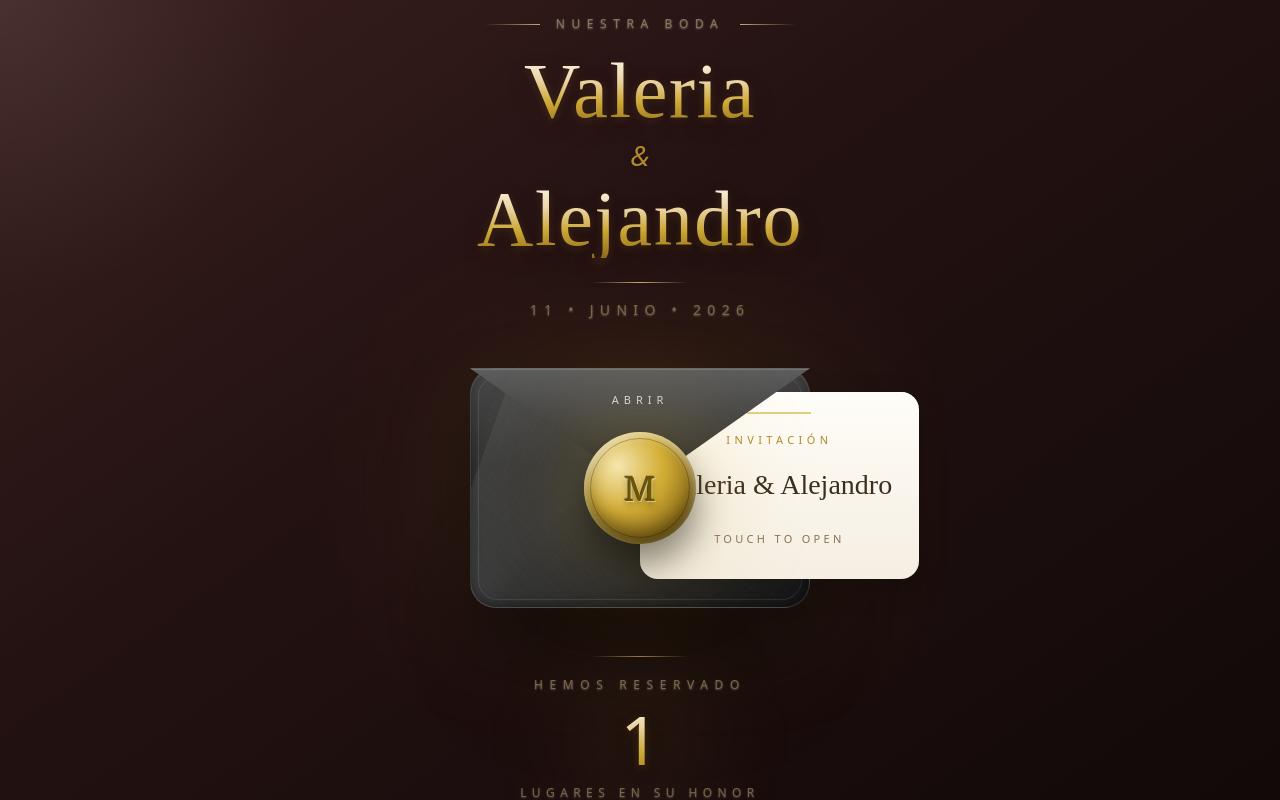
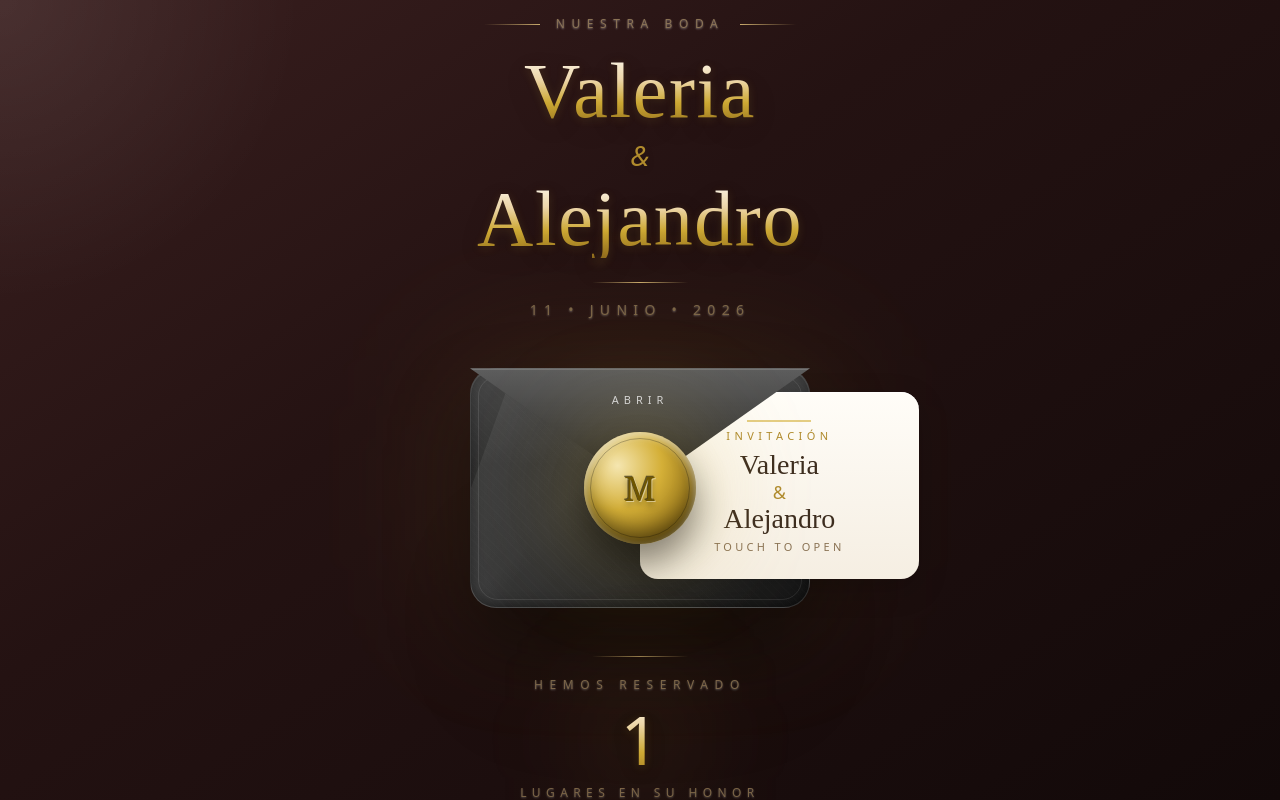
Before and after one commit to patrickespinoza/Invitacion-Web-04, a React (Vite) app in the folder Nuestra-Boda/: page / in a window 1280 px wide. Shown: the top 800 px of the page. Built offline with nearby package versions, Linux system fonts and the light colour scheme; a web font is replaced by a local one.

Commit message:
cambio de carta interna

```diff
--- a/Nuestra-Boda/src/portada.jsx
+++ b/Nuestra-Boda/src/portada.jsx
@@ -321,7 +321,7 @@ export default function Portada() {
 
   {/* CARTA INTERNA */}
 <motion.div
-    className="absolute left-1/2 top-[10%] -translate-x-1/2 w-[82%] h-[78%] rounded-[18px] z-10"
+  className="absolute left-1/2 top-[10%] -translate-x-1/2 w-[82%] h-[78%] rounded-[18px] z-10 overflow-hidden flex flex-col items-center justify-between py-5 sm:py-6 px-4"
   style={{
     background: `
       linear-gradient(
@@ -352,20 +352,56 @@ export default function Portada() {
   }}
 >
 
-    {/* DECORACIÓN CARTA */}
-    <div className="absolute top-4 sm:top-5 left-1/2 -translate-x-1/2 w-12 sm:w-16 h-[2px] bg-[#d4af37]/60" />
+  {/* DECORACIÓN */}
+  <div className="w-12 sm:w-16 h-[2px] bg-[#d4af37]/60 mt-1" />
 
-    <p className="absolute top-8 sm:top-10 w-full text-center text-[9px] sm:text-[11px] tracking-[0.3em] sm:tracking-[0.4em] text-[#b08b2d]">
+  {/* TEXTO SUPERIOR */}
+  <p
+    className="
+      text-center
+      text-[8px]
+      sm:text-[11px]
+      tracking-[0.25em]
+      sm:tracking-[0.4em]
+      text-[#b08b2d]
+      whitespace-nowrap
+    "
+  >
     INVITACIÓN
   </p>
 
-    <h3 className="absolute top-[55px] sm:top-[72px] w-full text-center text-[20px] sm:text-[28px] font-cursiveDancing text-[#3d2d1f] px-2">
-      Valeria & Alejandro
+  {/* NOMBRES */}
+  <div className="flex flex-col items-center justify-center leading-none">
+
+    <h3 className="text-[20px] sm:text-[28px] font-cursiveDancing text-[#3d2d1f] text-center">
+      Valeria
     </h3>
 
-    <p className="absolute bottom-6 sm:bottom-8 w-full text-center text-[9px] sm:text-[11px] tracking-[0.2em] sm:tracking-[0.3em] text-[#8b7355]">
+    <span className="text-[#b08b2d] text-[14px] sm:text-[18px] my-1">
+      &
+    </span>
+
+    <h3 className="text-[20px] sm:text-[28px] font-cursiveDancing text-[#3d2d1f] text-center">
+      Alejandro
+    </h3>
+
+  </div>
+
+  {/* TEXTO INFERIOR */}
+  <p
+    className="
+      text-center
+      text-[8px]
+      sm:text-[11px]
+      tracking-[0.18em]
+      sm:tracking-[0.3em]
+      text-[#8b7355]
+      whitespace-nowrap
+    "
+  >
     TOUCH TO OPEN
   </p>
+
 </motion.div>
 
   {/* SELLO */}
```
Lines whose indentation alone changed are shown as unchanged.
